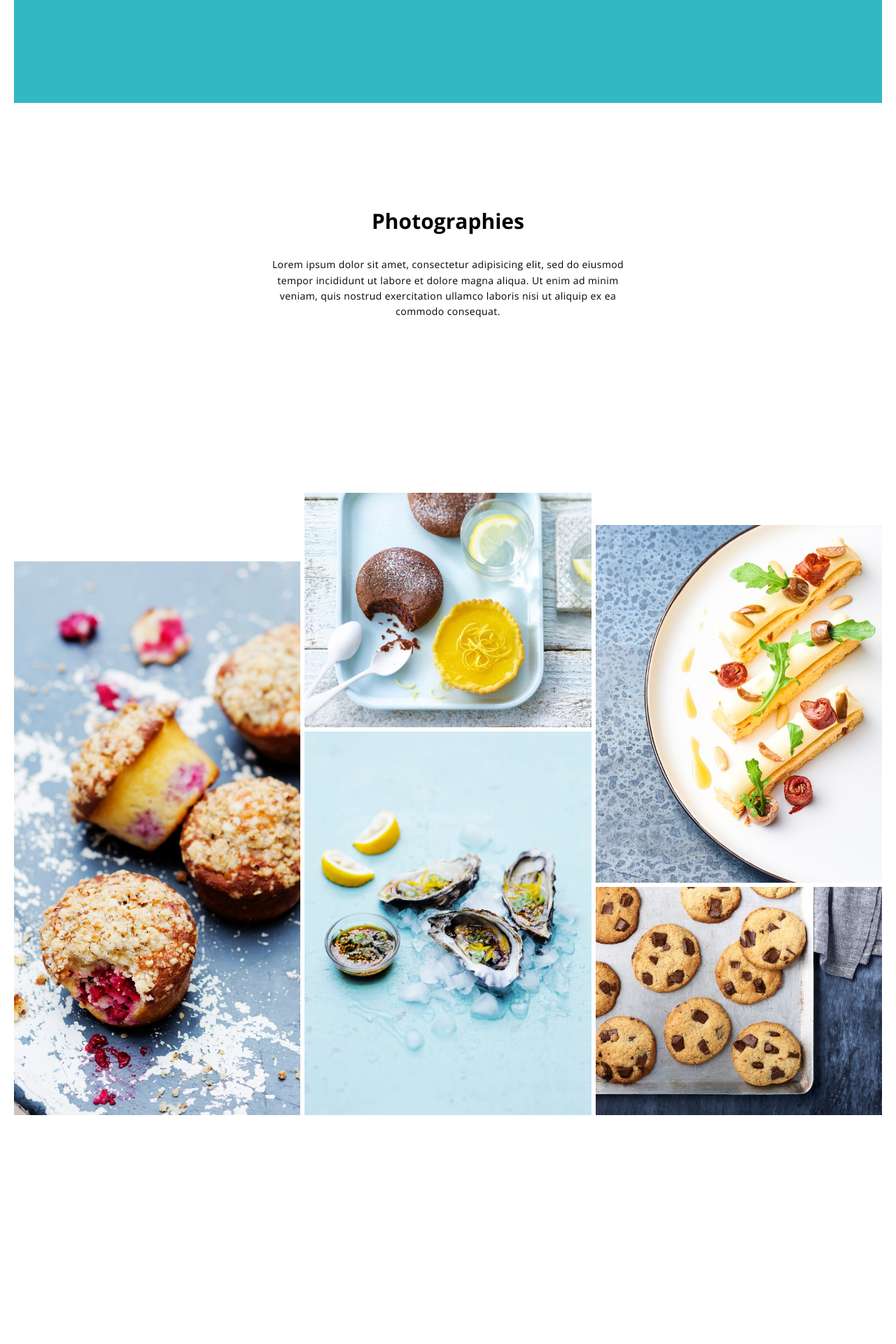
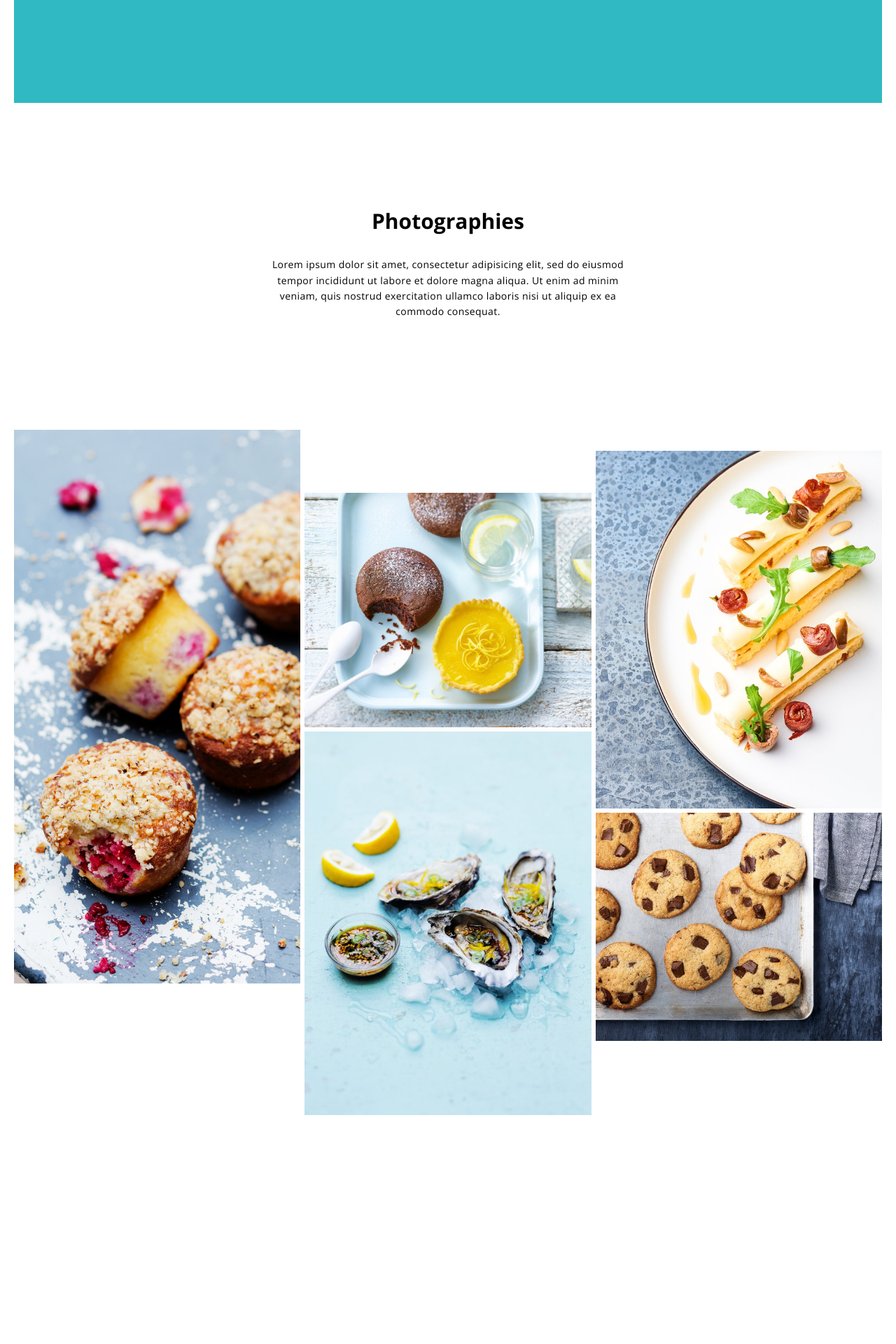
Before and after one commit to ElsaGuilitch/elsaguilitch.github.io, a Jekyll site: the page built from project-martin.md, in a window 1280 px wide. Shown: the part 2409-4329 px from the top of the page at 70% size. Built offline with Jekyll 4.4.1, drawn with Linux system fonts in a browser that asks for light colours.

Commit message:
Martin Loom Mosaic Factorisation

```diff
--- a/_sass/_project-loom.scss
+++ b/_sass/_project-loom.scss
@@ -4,48 +4,23 @@
   section.header-wrapper { background-color: $loom-color; }
 
   section.mosaic-wrapper {
-    padding-top: 0;
-
     ul.mosaic-list {
-      font-size: 0;
-      margin-left: -$margin-mosaic;
-      margin-right: -$margin-mosaic;
 
       li.mosaic-item {
-        display: inline-block;
-
         &:first-of-type {
           width: 60%;
           vertical-align: bottom;
           @media #{$mobile-portrait} { width: 100%; }
         }
+
         &:nth-child(2) {
           width: 40%; vertical-align: bottom;
           @media #{$mobile-portrait} { display: none; }
         }
+
         &:last-of-type { width: 100%; text-align: right; vertical-align: top; }
 
         div.mosaic-item-image {
-          position: relative;
-
-          > .content {
-            position: absolute;
-            top: $margin-mosaic;
-            left: $margin-mosaic;
-            right: $margin-mosaic;
-            bottom: $margin-mosaic;
-            background-repeat: no-repeat;
-            background-size: cover;
-            background-position: center center;
-            background-color: $gray;
-          }
-
-          &:before {
-            display: inline-block;
-            content: "";
-            width: 100%;
-          }
-
           &.hanger:before {
             $height: 550px;
             $width: 830px;
--- a/_sass/_project-martin.scss
+++ b/_sass/_project-martin.scss
@@ -34,16 +34,11 @@
   }
 
   section.mosaic-wrapper {
-    padding-top: 0;
-
     ul.mosaic-list {
-      font-size: 0;
-      margin-left: -$margin-mosaic;
-      margin-right: -$margin-mosaic;
 
       li.mosaic-item {
-        display: inline-block;
         width: (100% / 3);
+        vertical-align: top;
 
         @media #{$mobile-portrait} {
           width: 50%;
@@ -52,26 +47,6 @@
         }
 
         div.mosaic-item-image {
-          position: relative;
-
-          > .content {
-            position: absolute;
-            top: $margin-mosaic;
-            left: $margin-mosaic;
-            right: $margin-mosaic;
-            bottom: $margin-mosaic;
-            background-repeat: no-repeat;
-            background-size: cover;
-            background-position: center center;
-            background-color: $gray;
-          }
-
-          &:before {
-            display: inline-block;
-            content: "";
-            width: 100%;
-          }
-
           &.cake:before {
             $height: 1374px;
             $width: 716px;
--- a/_sass/_projects.scss
+++ b/_sass/_projects.scss
@@ -132,8 +132,40 @@
     }
 
     // Photographies
-    section.photography-wrapper {
+    section.mosaic-wrapper {
+      padding-top: 0;
 
+      ul.mosaic-list {
+        font-size: 0;
+        margin-left: -$margin-mosaic;
+        margin-right: -$margin-mosaic;
+
+        li.mosaic-item {
+          display: inline-block;
+
+          div.mosaic-item-image {
+            position: relative;
+
+            > .content {
+              position: absolute;
+              top: $margin-mosaic;
+              left: $margin-mosaic;
+              right: $margin-mosaic;
+              bottom: $margin-mosaic;
+              background-repeat: no-repeat;
+              background-size: cover;
+              background-position: center center;
+              background-color: $gray;
+            }
+
+            &:before {
+              display: inline-block;
+              content: "";
+              width: 100%;
+            }
+          }
+        }
+      }
     }
   }
 }
```
